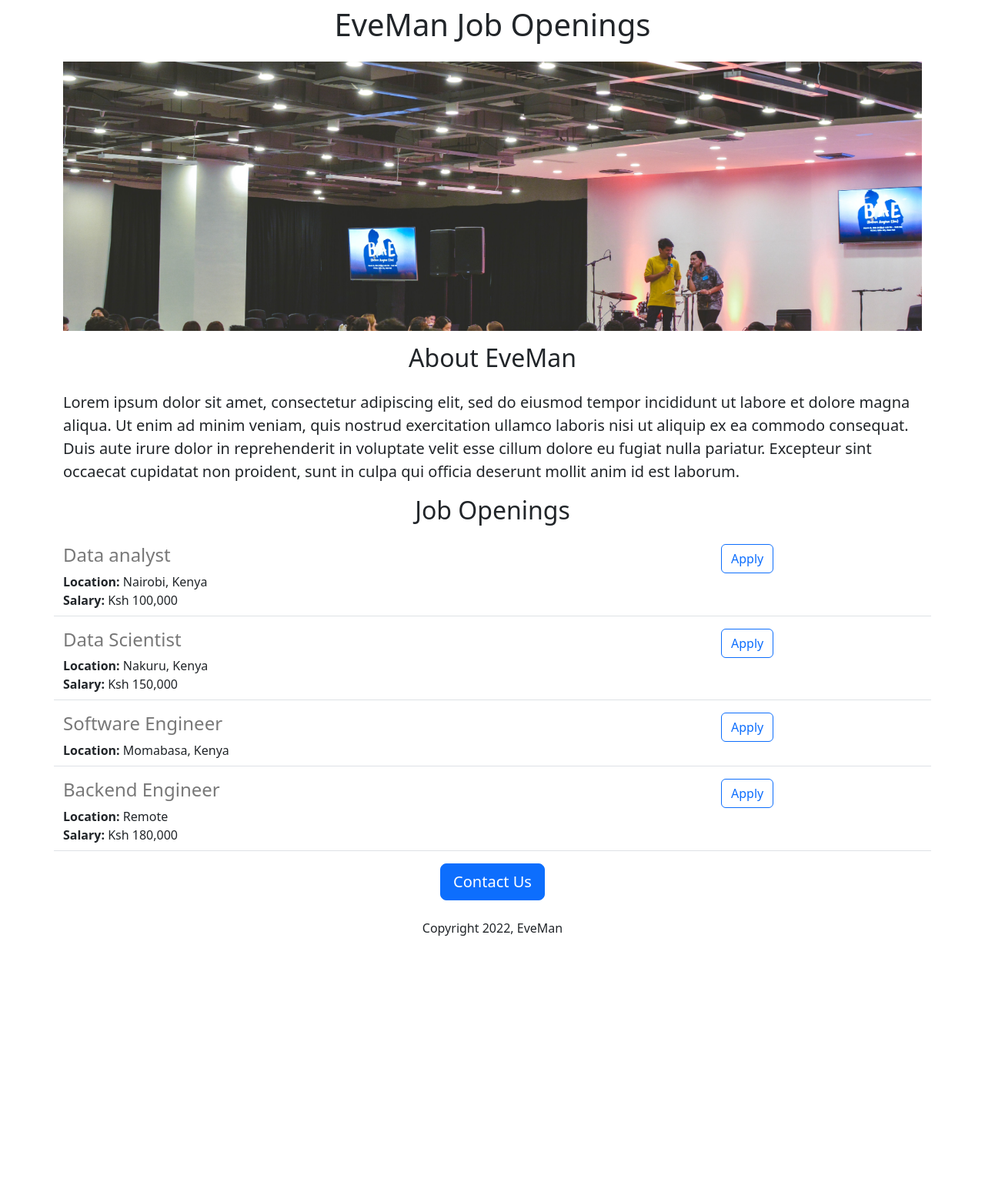
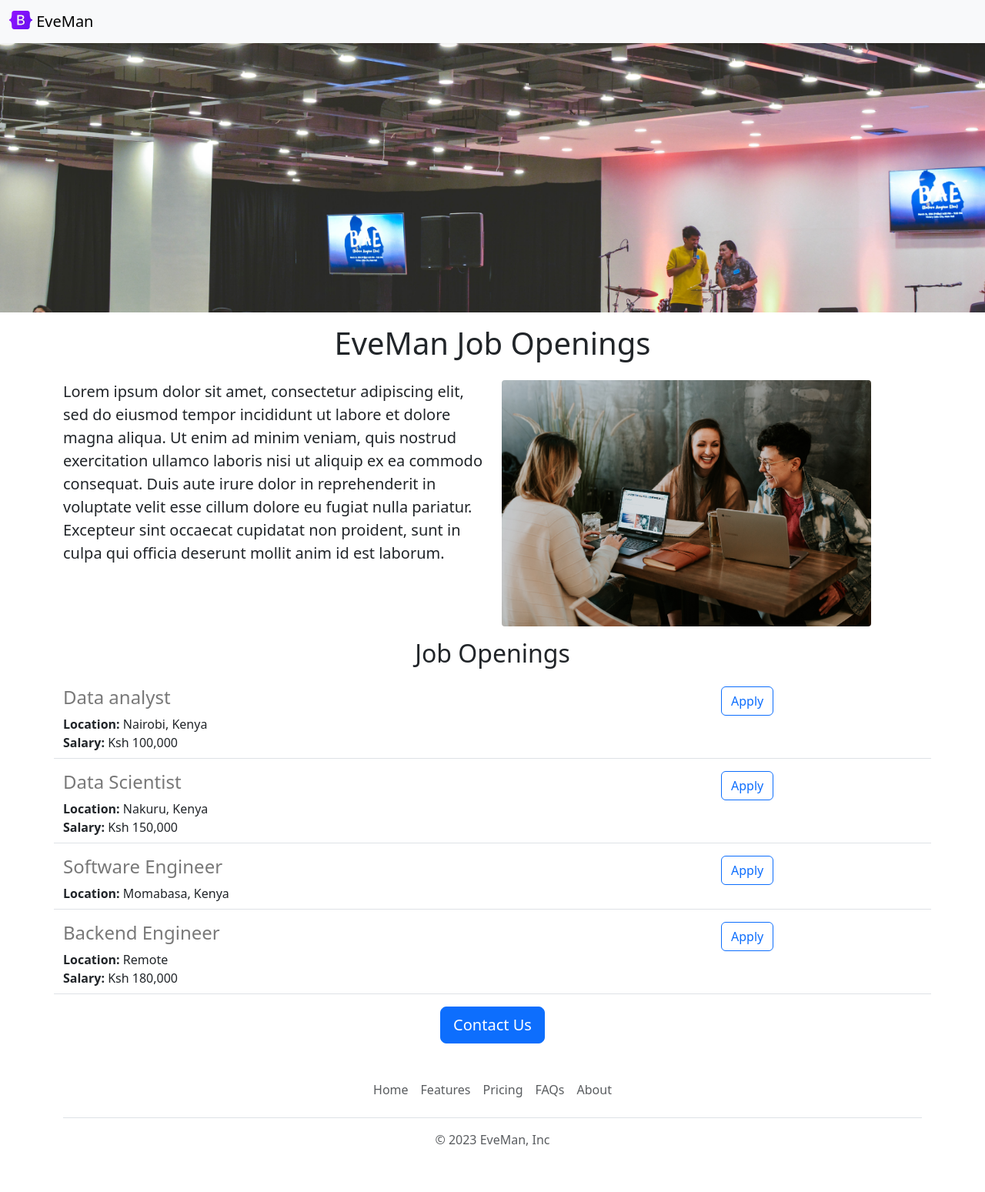
Before and after one commit to jaysonalfie/web_dev_with_flaskV2, a Flask app: page / in a window 1280 px wide. Shown: the whole page at 77% size. Before the commit the page ends 1216 px from the top, so only its background shows below. Run offline with Flask 3, Linux system fonts and the light colour scheme.

Commit message:
addedlayout

```diff
--- /dev/null
+++ b/templates/footer.html
@@ -0,0 +1,12 @@
+<div class="container">
+    <footer class="py-3 my-4">
+      <ul class="nav justify-content-center border-bottom pb-3 mb-3">
+        <li class="nav-item"><a href="#" class="nav-link px-2 text-body-secondary">Home</a></li>
+        <li class="nav-item"><a href="#" class="nav-link px-2 text-body-secondary">Features</a></li>
+        <li class="nav-item"><a href="#" class="nav-link px-2 text-body-secondary">Pricing</a></li>
+        <li class="nav-item"><a href="#" class="nav-link px-2 text-body-secondary">FAQs</a></li>
+        <li class="nav-item"><a href="#" class="nav-link px-2 text-body-secondary">About</a></li>
+      </ul>
+      <p class="text-center text-body-secondary">&copy; 2023 EveMan, Inc</p>
+    </footer>
+  </div>
--- a/templates/home.html
+++ b/templates/home.html
@@ -10,11 +10,21 @@
 
   </head>
   <body>
+    {% include 'nav.html'%}
+    <img class="img-fluid" id ="banner" src = "http://127.0.0.1:5000/static/pic1.jpg"  >
     <div class="container">
      <h1 class="text-center mt-2 mb-4">EveMan Job Openings</h1>
-      <img class="img-fluid" id ="banner" src = "http://127.0.0.1:5000/static/pic1.jpg"  >
-      <h2 class="text-center mt-2 mb-4">About EveMan</h2>
-      <p class="lead">Lorem ipsum dolor sit amet, consectetur adipiscing elit, sed do eiusmod tempor incididunt ut labore et dolore magna aliqua. Ut enim ad minim veniam, quis nostrud exercitation ullamco laboris nisi ut aliquip ex ea commodo consequat. Duis aute irure dolor in reprehenderit in voluptate velit esse cillum dolore eu fugiat nulla pariatur. Excepteur sint occaecat cupidatat non proident, sunt in culpa qui officia deserunt mollit anim id est laborum.</p>
+
+
+     <div class="row " style="margin-bottom:16px">
+      <div class="col-md-6 ">
+          <p class="lead">Lorem ipsum dolor sit amet, consectetur adipiscing elit, sed do eiusmod tempor incididunt ut labore et dolore magna aliqua. Ut enim ad minim veniam, quis nostrud exercitation ullamco laboris nisi ut aliquip ex ea commodo consequat. Duis aute irure dolor in reprehenderit in voluptate velit esse cillum dolore eu fugiat nulla pariatur. Excepteur sint occaecat cupidatat non proident, sunt in culpa qui officia deserunt mollit anim id est laborum.</p>
+      </div>
+      <div class="d-none d-md-block col-6 order-last">
+          <img src="/static/peoplework.jpg" style="height: 320px; border-radius: 4px;">
+      </div>
+  </div>
+
 
       <h2 class="text-center mt-2 mb-4">Job Openings</h2>
         <div >
@@ -26,11 +36,11 @@
       <div class="text-center">
         <button class="btn btn-primary btn-lg"> Contact Us</button>
 
-        <p class="mt-4">Copyright 2022, EveMan</p>
+
       </div>
 
     </div>
-
+    {% include 'footer.html'%}
 
   </body>
 </html>
--- /dev/null
+++ b/templates/nav.html
@@ -0,0 +1,9 @@
+<nav class="navbar  bg-body-tertiary shadow-sm fixed-top bg-white">
+    <div class="container-fluid">
+      <a class="navbar-brand" href="#">
+        <img src="/static/btlogo.svg" alt="Logo" width="30" height="24" class="d-inline-block align-text-top">
+        EveMan
+      </a>
+    </div>
+  </nav>
+  <div style="height:56px"></div>
```
Also changed, not shown: static/btlogo.svg (added), 1 other file.
